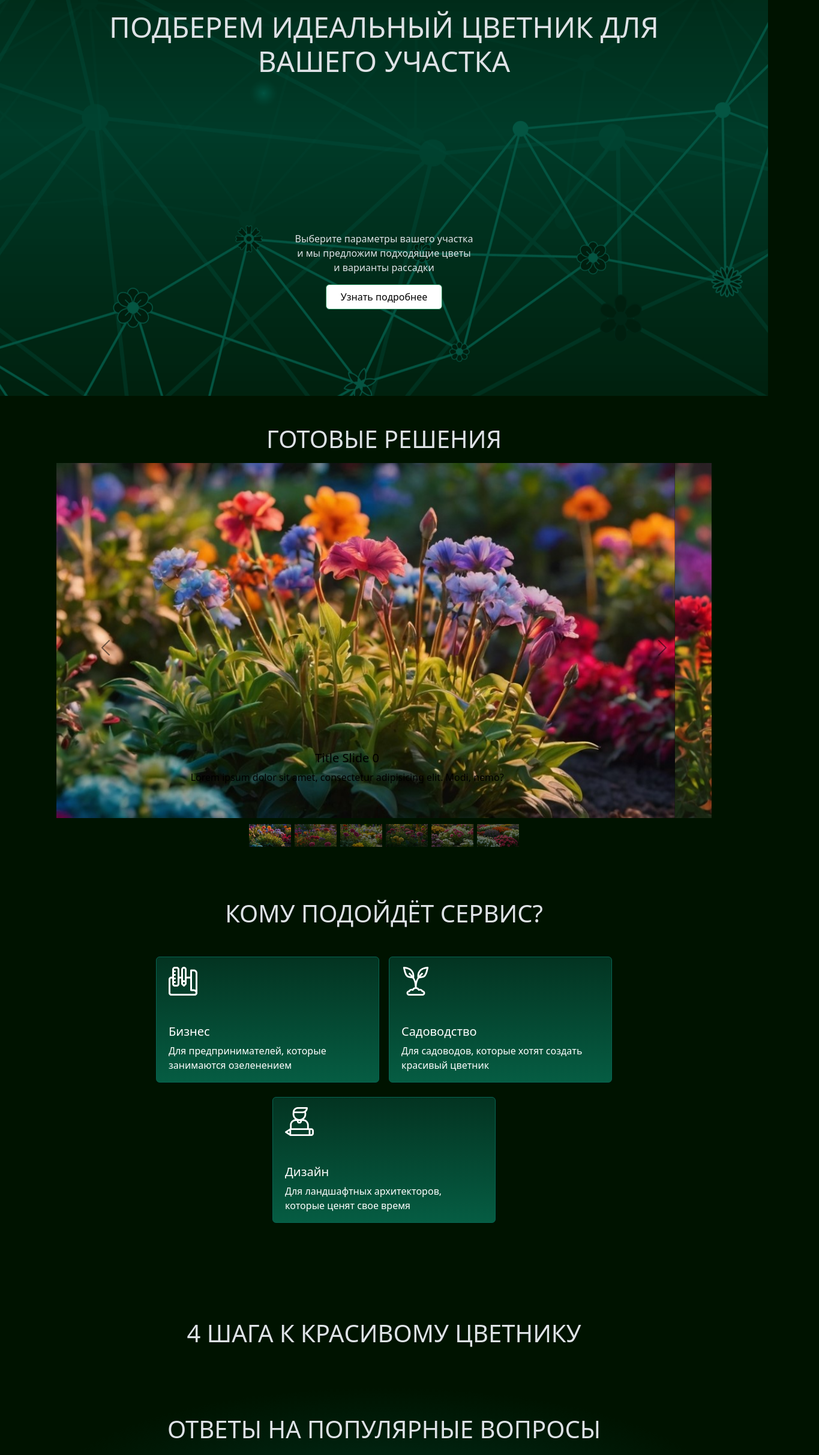
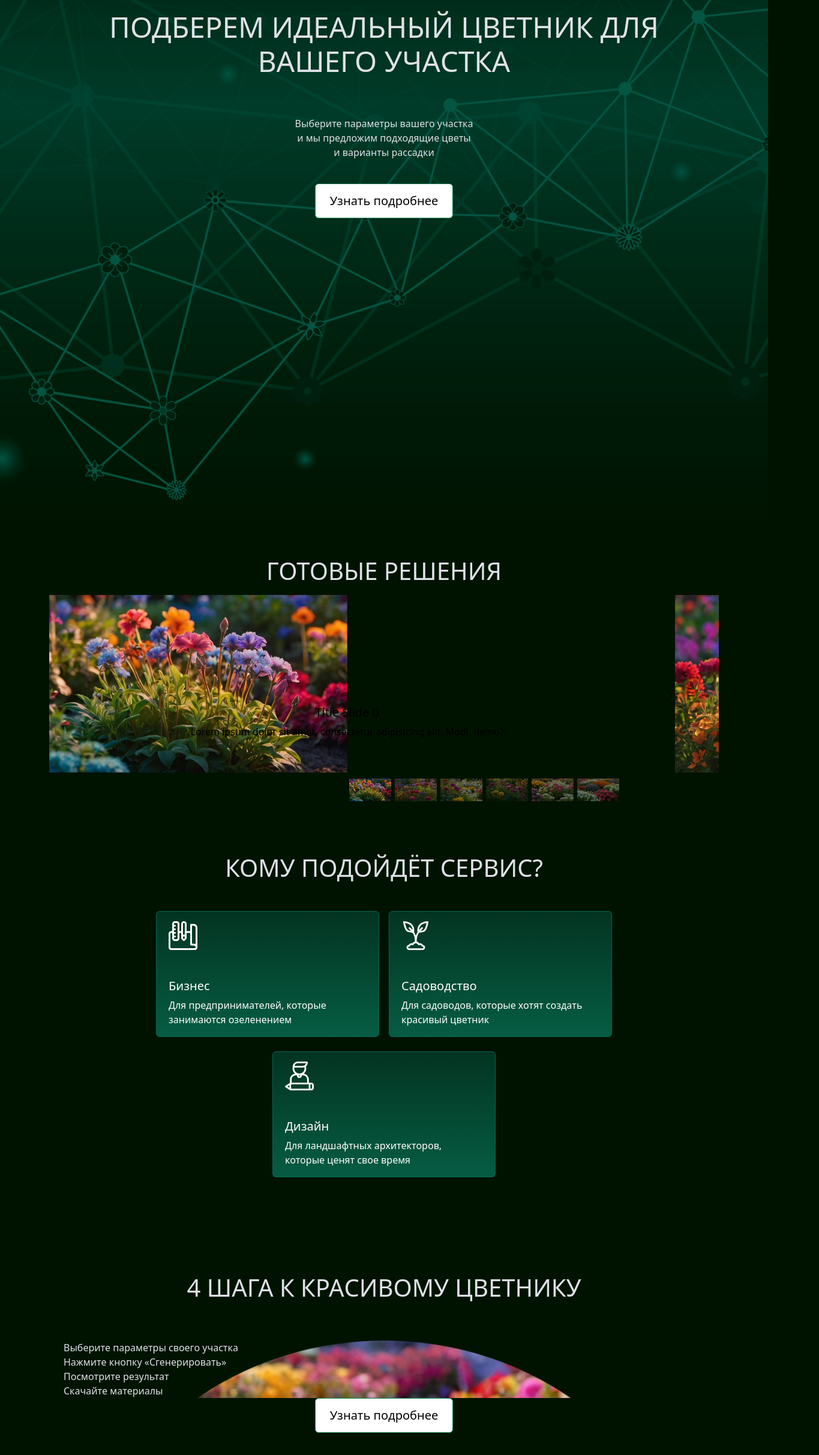
Before and after one commit to Modestra/BushtreeFrontend, a Vue app in the folder bushfrontend/: page / in a window 1280 px wide. Shown: the part 80-2506 px from the top of the page at 60% size, 1365 px wide, since content can reach past the window. Built offline with nearby package versions, Linux system fonts and the light colour scheme.

Commit message:
Wip layout

```diff
--- a/bushfrontend/src/views/HomeView.vue
+++ b/bushfrontend/src/views/HomeView.vue
@@ -1,30 +1,32 @@
-<script setup lang="ts">
+<script setup>
 </script>
 
 <template>
   <div>
-    <div class="landing-hero py-5">
-      <div class="container px-4 py-5">
-        <h1 class="h1_bigger1 pb-2 mr-auto text-center text-uppercase">
+    <div class="landing-hero pt-5" style="height: 120vh">
+      <div class="container px-4 py-5 d-flex flex-column" style="height: 100%">
+        <h1
+          class="h1_bigger1 pb-2 mr-auto text-center text-uppercase align-self-start"
+        >
           Подберем идеальный цветник для вашего участка
         </h1>
-        <div class="p-5"></div>
-        <div class="p-5"></div>
         <div
-          class="row justify-content-center g-4 py-5 row-cols-1 row-cols-lg-3"
+          class="row justify-content-center g-4 py-5 row-cols-1 row-cols-lg-2 mx-auto align-self-end"
         >
           <div class="col align-items-center">
-            <p class="text-center">
+            <p class="text-center pb-4">
               Выберите параметры вашего участка и мы предложим подходящие цветы
               и варианты рассадки
             </p>
             <form class="d-flex justify-content-center">
               <RouterLink
-                class="btn btn-outline-success text-black bg-white px-4 py-2"
+                class="btn btn-outline-success text-black bg-white px-4 py-3"
                 to="/gensettings"
                 active-class="active"
               >
-                Узнать подробнее
+                <p class="justify-content-center h5 fw-normal p-0 m-0">
+                  Узнать подробнее
+                </p>
               </RouterLink>
             </form>
           </div>
@@ -38,14 +40,14 @@
       </h2>
       <div>
         <div
-          class="carousel slide col"
+          class="carousel slide row"
           id="carouselDemo"
           data-bs-wrap="true"
           data-bs-ride="carousel"
         >
           <div class="carousel-inner">
             <div class="carousel-item active">
-              <img src="@assets/img/flowerbed-1.png" class="w-100" />
+              <img src="@assets/img/flowerbed-1.png" class="w-50" />
               <div class="carousel-caption">
                 <h5>Title Slide 0</h5>
                 <p>
@@ -55,8 +57,8 @@
               </div>
             </div>
 
-            <div class="carousel-item" data-bs-interval="2000">
-              <img src="@assets/img/flowerbed-2.png" class="w-100" />
+            <div class="carousel-item" data-bs-interval="20000">
+              <img src="@assets/img/flowerbed-2.png" class="w-50" />
               <div class="carousel-caption">
                 <h5>Title Slide 1</h5>
                 <p>
@@ -67,7 +69,7 @@
             </div>
 
             <div class="carousel-item">
-              <img src="@assets/img/flowerbed-3.png" class="w-100" />
+              <img src="@assets/img/flowerbed-3.png" class="w-50" />
               <div class="carousel-caption">
                 <h5>Title Slide 2</h5>
                 <p>
@@ -78,7 +80,7 @@
             </div>
 
             <div class="carousel-item">
-              <img src="@assets/img/flowerbed-4.png" class="w-100" />
+              <img src="@assets/img/flowerbed-4.png" class="w-50" />
               <div class="carousel-caption">
                 <h5>Title Slide 3</h5>
                 <p>
@@ -89,7 +91,7 @@
             </div>
 
             <div class="carousel-item">
-              <img src="@assets/img/flowerbed-5.png" class="w-100" />
+              <img src="@assets/img/flowerbed-5.png" class="w-50" />
               <div class="carousel-caption">
                 <h5>Title Slide 4</h5>
                 <p>
@@ -100,7 +102,7 @@
             </div>
 
             <div class="carousel-item">
-              <img src="@assets/img/flowerbed-6.png" class="w-100" />
+              <img src="@assets/img/flowerbed-6.png" class="w-50" />
               <div class="carousel-caption">
                 <h5>Title Slide 5</h5>
                 <p>
@@ -231,6 +233,27 @@
       <h2 class="h1 pb-2 mr-auto text-center text-uppercase">
         4 шага к красивому цветнику
       </h2>
+      <div class="row justify-content-center g-4 py-5 mx-auto align-self-end">
+        <div class="col align-items-center">
+          <div class="landing-4steps">
+            <div><div>Выберите параметры своего участка</div></div>
+            <div><div>Нажмите кнопку «Сгенерировать»</div></div>
+            <div><div>Посмотрите результат</div></div>
+            <div><div>Скачайте материалы</div></div>
+          </div>
+          <form class="d-flex justify-content-center">
+            <RouterLink
+              class="btn btn-outline-success text-black bg-white px-4 py-3"
+              to="/gensettings"
+              active-class="active"
+            >
+              <p class="justify-content-center h5 fw-normal p-0 m-0">
+                Узнать подробнее
+              </p>
+            </RouterLink>
+          </form>
+        </div>
+      </div>
     </div>
 
     <div class="container px-4 py-5 glowBehind-1">
@@ -349,6 +372,13 @@
 .landing-hero {
   background-image: url("@assets/img/landing-image-neural-network-generates-flowers.png");
   background-repeat: no-repeat;
+  background-size: cover;
+}
+
+.landing-4steps {
+  background-image: url("@assets/img/landing-round_flowers.png");
+  background-repeat: no-repeat;
+  background-size: cover;
 }
 .accordion {
   --bs-accordion-active-bg: transparent;
```
